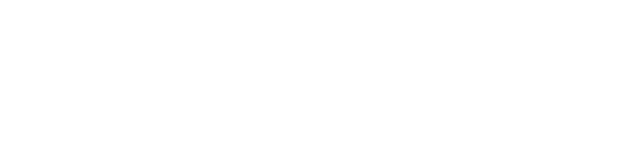
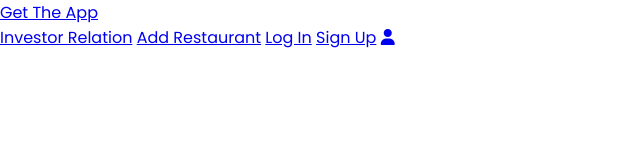
Before and after one commit to soumyodeep25majumdar/zomato-landing-page-10622, a plain HTML site: page index.html in a window 1280 px wide. Shown: the whole page, without its empty margins (0-640 px from the left). Drawn offline with Linux system fonts and the light colour scheme.

Commit message:
Added the navber

```diff
--- a/index.html
+++ b/index.html
@@ -5,10 +5,27 @@
     <meta http-equiv="X-UA-Compatible" content="IE=edge">
     <meta name="viewport" content="width=device-width, initial-scale=1.0">
     <link rel="stylesheet" href="https://cdnjs.cloudflare.com/ajax/libs/font-awesome/6.1.2/css/all.min.css" integrity="sha512-1sCRPdkRXhBV2PBLUdRb4tMg1w2YPf37qatUFeS7zlBy7jJI8Lf4VHwWfZZfpXtYSLy85pkm9GaYVYMfw5BC1A==" crossorigin="anonymous" referrerpolicy="no-referrer" />
+    <link rel="preconnect" href="https://fonts.googleapis.com">
+    <link rel="preconnect" href="https://fonts.gstatic.com" crossorigin>
+    <link href="https://fonts.googleapis.com/css2?family=Poppins:ital,wght@0,100;0,200;0,300;0,400;0,500;0,600;0,700;0,800;0,900;1,100;1,200;1,300;1,400;1,500;1,600;1,700;1,800;1,900&display=swap" rel="stylesheet">
+    <link rel="icon" type="image/svg" href="images/zomato_title.svg">
     <link rel="stylesheet" href="style.css">
     <title>Zomato Clone</title>
 </head>
 <body>
-
+    <section class="hero__section">
+        <header>
+            <nav class="navbar">
+               <a href="#">Get The App</a>
+               <div class="navbar__menu__container">
+                <a href="#" class="link">Investor Relation</a>
+                <a href="#" class="link">Add Restaurant</a>
+                <a href="#" class="link">Log In</a>
+                <a href="#" class="link">Sign Up</a>
+                <a href="#" class="user__icon"><i class="fa-solid fa-user"></i></a>
+               </div>
+            </nav>
+        </header>
+    </section>
 </body>
 </html>
--- a/style.css
+++ b/style.css
@@ -3,4 +3,5 @@
     padding: 0;
     margin: 0;
     box-sizing: border-box;
+    font-family: 'Poppins', sans-serif;
 }
```
